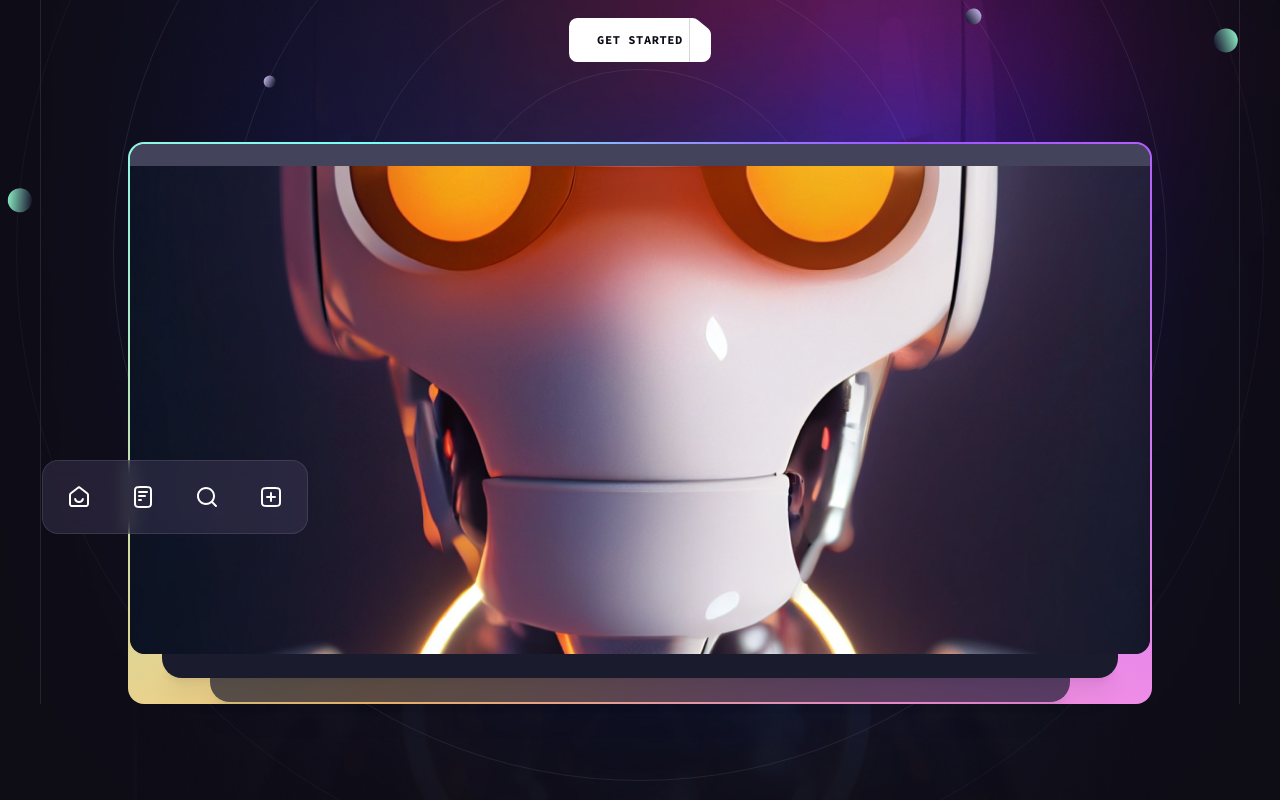
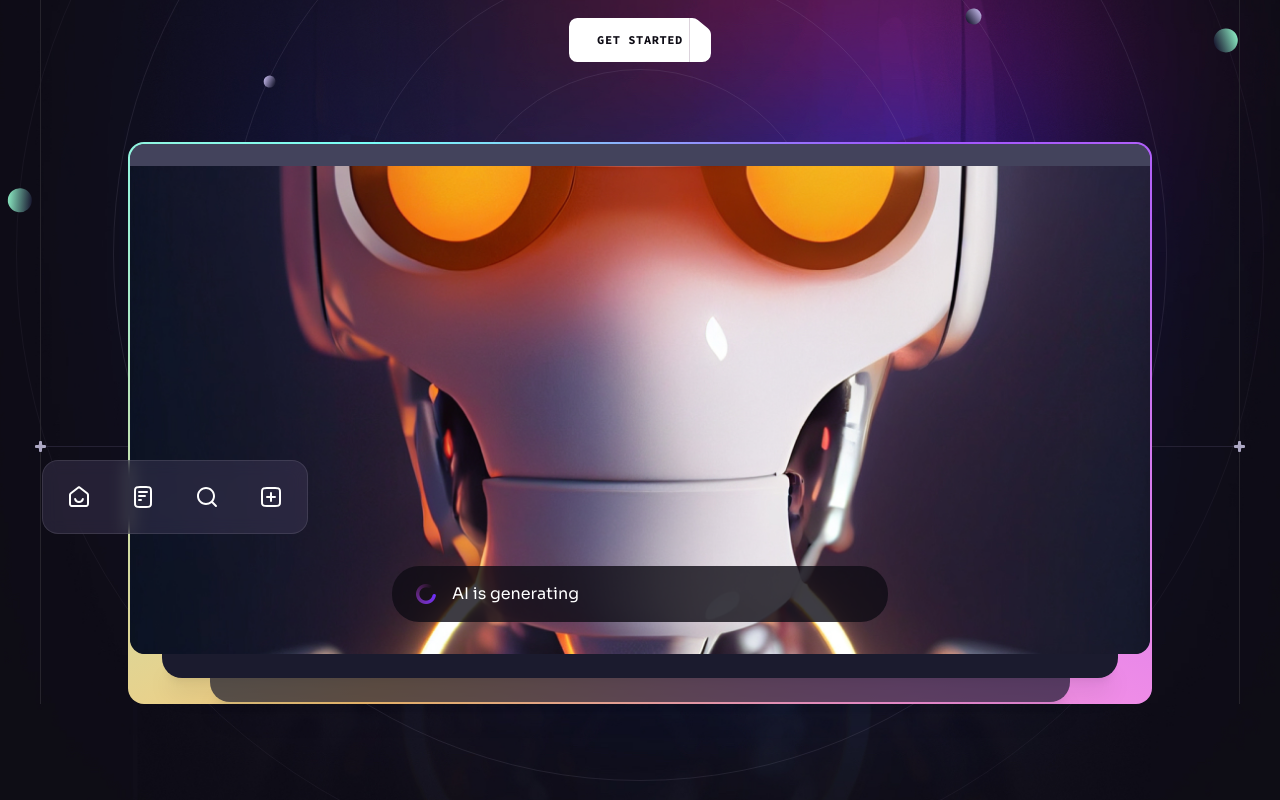
Before and after one commit to GenadiKozarev/react-tailwind-vite-ai-frequency-website, a React (Vite) app: page / in a window 1280 px wide. Shown: the part 438-1238 px from the top of the page. Built offline with nearby package versions, Linux system fonts and the light colour scheme.

Commit message:
add 'AI is generating' loading image

```diff
--- /dev/null
+++ b/src/components/Generating.jsx
@@ -0,0 +1,16 @@
+import { loading } from "../assets";
+
+const Generating = ({ className }) => {
+  return (
+    <div
+      className={`flex items-center h-[3.5rem] px-6 bg-n-8/80 rounded-[1.7rem] text-base ${
+        className || ""
+      }`}
+    >
+      <img className="w-5 h-5 mr-4" src={loading} alt="Loading" />
+      AI is generating
+    </div>
+  );
+};
+
+export default Generating;
--- a/src/components/Hero.jsx
+++ b/src/components/Hero.jsx
@@ -5,6 +5,7 @@ import { BackgroundCircles, BottomLine, Gradient } from "./design/Hero";
 import { heroIcons } from "../constants";
 import { ScrollParallax } from "react-just-parallax";
 import { useRef } from "react";
+import Generating from "./Generating";
 
 const Hero = () => {
   const parallaxRef = useRef(null);
@@ -54,6 +55,8 @@ const Hero = () => {
                   alt="Image of a white robot with glowing orange eyes"
                 />
 
+                <Generating className="absolute left-4 right-4 bottom-5 md:left-1/2 md:right-auto md:bottom-8 md:w-[31rem] md:-translate-x-1/2" />
+
                 <ScrollParallax isAbsolutelyPositioned>
                   <ul className="hidden absolute -left-[5.5rem] bottom-[7.5rem] px-1 py-1 bg-n-9/40 backdrop-blur border border-n-1/10 rounded-2xl xl:flex">
                     {heroIcons.map((icon, index) => (
@@ -80,6 +83,8 @@ const Hero = () => {
           <BackgroundCircles />
         </div>
       </div>
+
+      <BottomLine />
     </Section>
   );
 };
```
